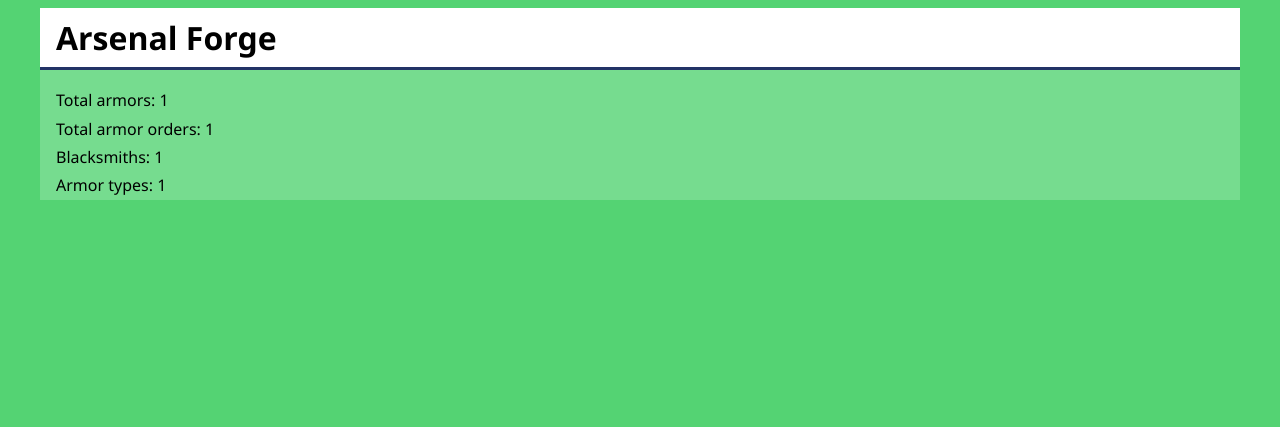
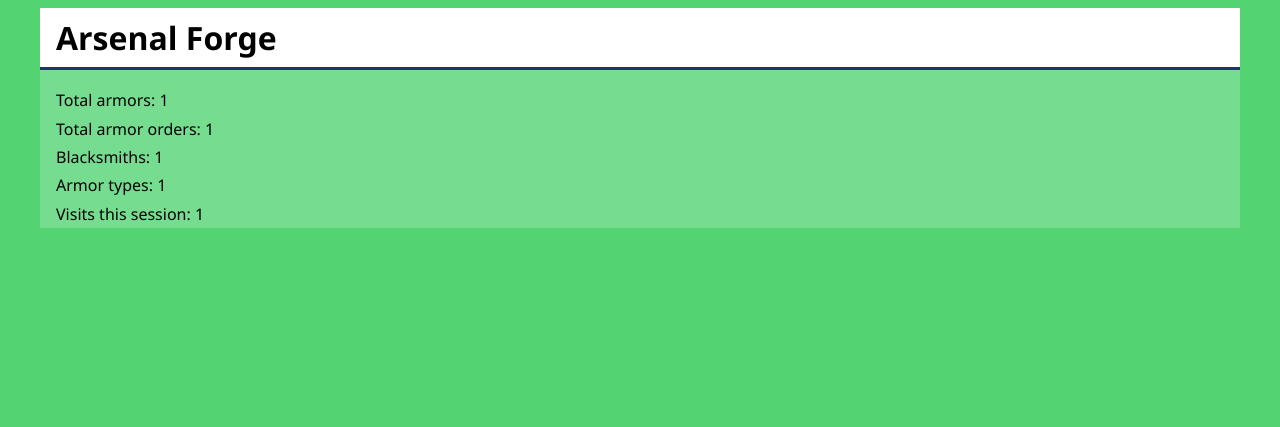
Before and after one commit to ArnoldasKun/Kalve, a Django app: template arsenal/forge/templates/forge/index.html in a window 1280 px wide. Shown: the part 38-465 px from the top of the page. Run offline with Django 3.2, Linux system fonts and the light colour scheme; the template is opened without the code that fills it: most values are stand-ins (such as "Sample title", 1, 10 or a date in 2020).

Commit message:
+ visists count

```diff
--- a/arsenal/forge/templates/forge/index.html
+++ b/arsenal/forge/templates/forge/index.html
@@ -7,5 +7,6 @@
     <li>Total armor orders: {{ armor_order_count }}</li>
     <li>Blacksmiths: {{ blacksmith_count }}</li>
     <li>Armor types: {{ armor_type_count }}</li>
+    <li>Visits this session: {{ visits_count }}</li>
 </ul>
 {% endblock content %}
--- a/arsenal/forge/views.py
+++ b/arsenal/forge/views.py
@@ -10,12 +10,15 @@ def index(request):
     armor_count = Armor.objects.count()
     armor_order_count = ArmorOrder.objects.count()
     blacksmith_count = Blacksmith.objects.count()
+    visits_count = request.session.get('visits_count', 1)
+    request.session['visits_count'] = visits_count + 1
 
     context = {
         'armor_count': armor_count,
         'armor_order_count': armor_order_count,
         'blacksmith_count': blacksmith_count,
-        'armor_type_count': ArmorType.objects.count()
+        'armor_type_count': ArmorType.objects.count(),
+        'visits_count': visits_count,
     }
 
     return render(request, 'forge/index.html', context)
```
